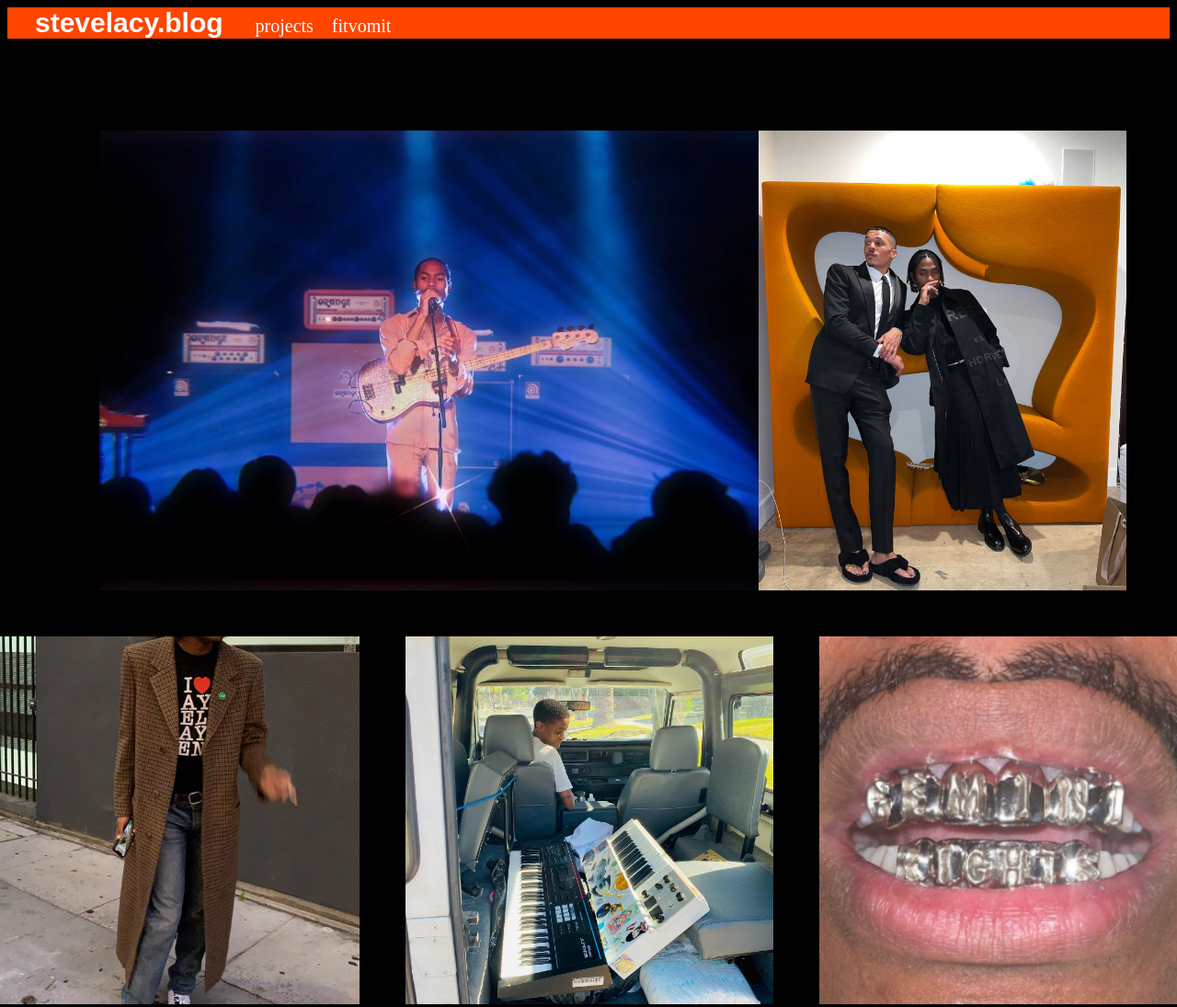
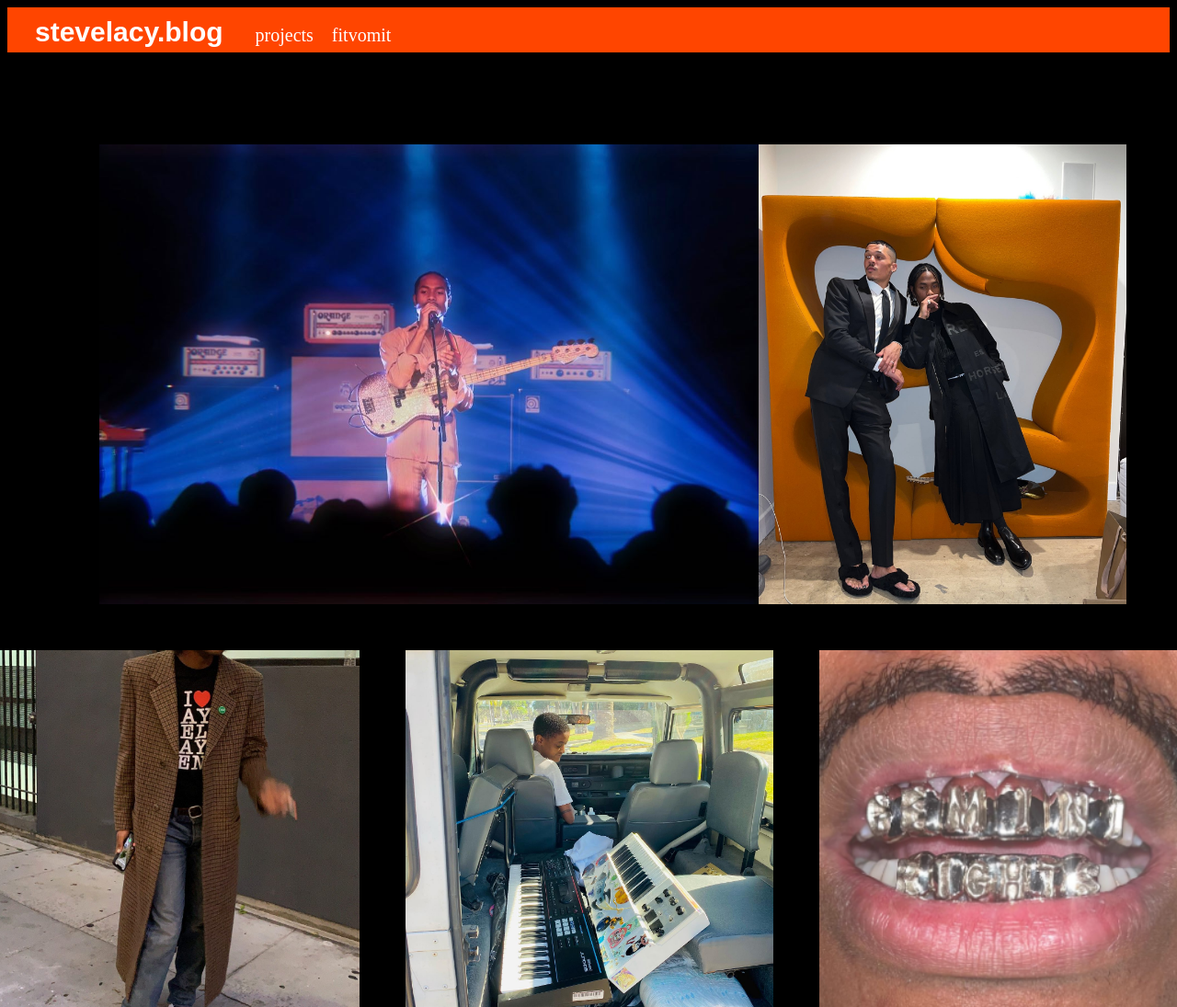
Before and after one commit to briancoco/lacys, a plain HTML site: page index.html in a window 1280 px wide. Shown: the top 1095 px of the page at 92% size. Drawn offline with Linux system fonts and the light colour scheme.

Commit message:
updated header padding

```diff
--- a/style.css
+++ b/style.css
@@ -5,6 +5,8 @@ body {
     color: white;
     background-color: orangered;
     font-size: 20px;
+    padding-top: 10px;
+    padding-bottom: 5px;
 }
 .logo {
     font-size: 30px;
```
